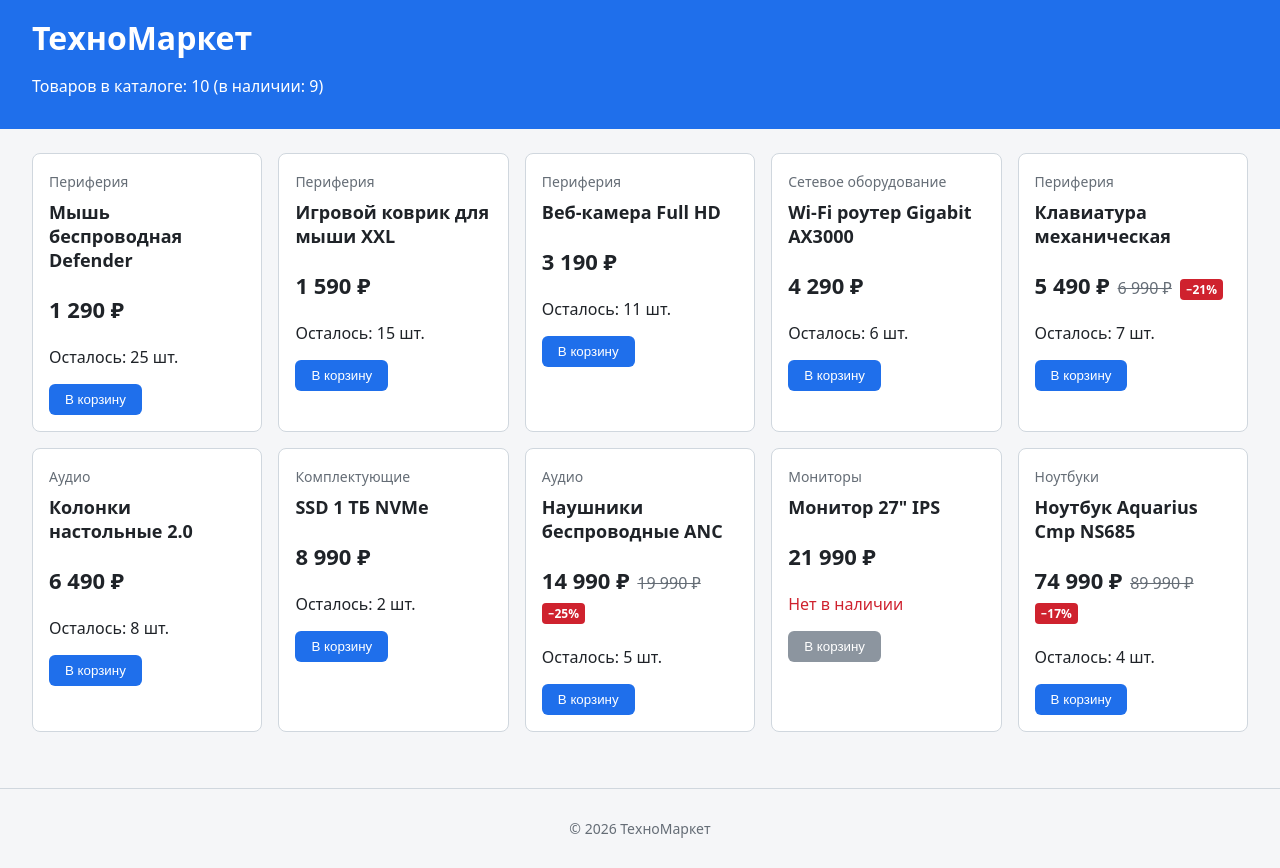
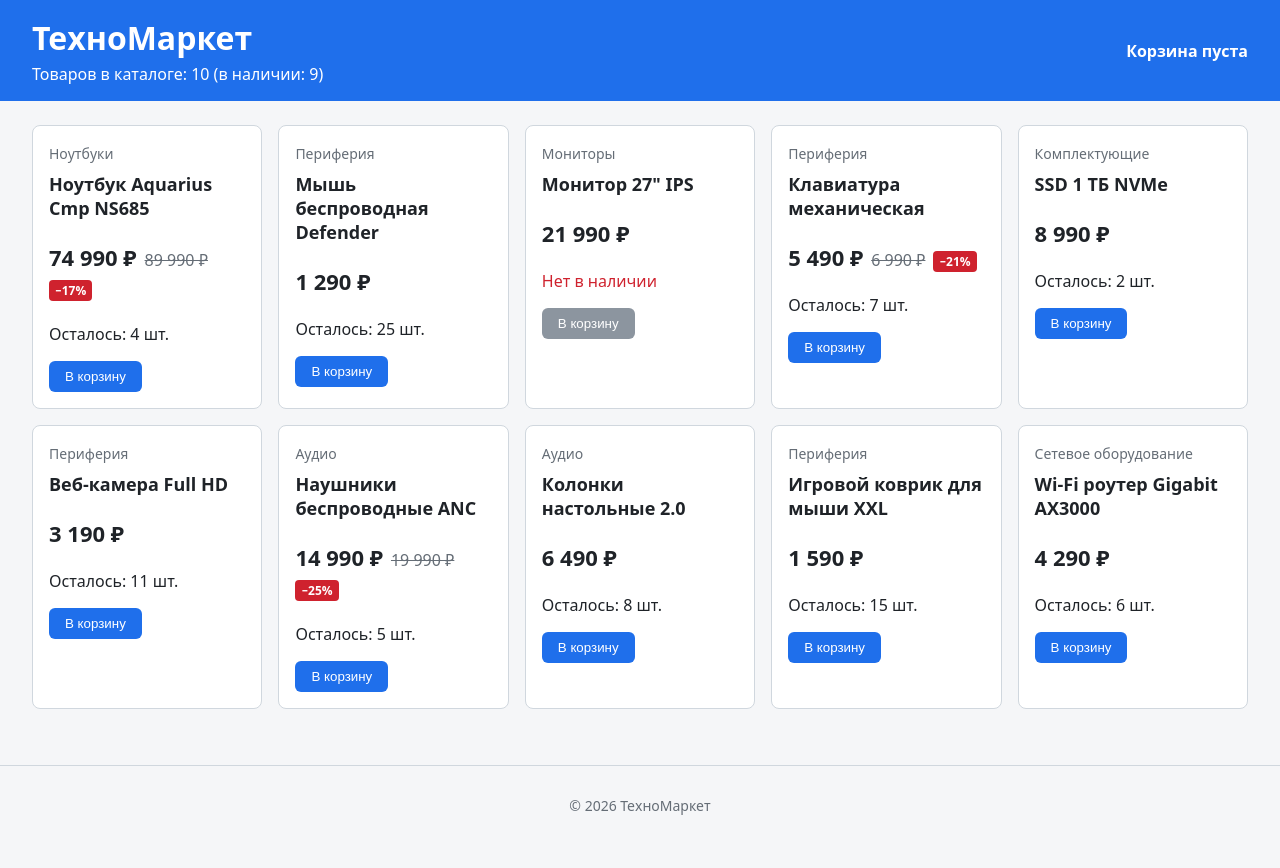
Before and after one commit to faiilvlia/corporate-is, a React (Vite) app in the folder shop-react/: page / in a window 1280 px wide. After the commit the page ends 845 px from the top, so only its background shows below. Built offline with nearby package versions, Linux system fonts and the light colour scheme.

Commit message:
Общая корзина: состояние поднято в App, сумма в шапке

```diff
--- a/shop-react/src/App.css
+++ b/shop-react/src/App.css
@@ -9,10 +9,22 @@ body {
   padding: 16px 32px;
   background: #1f6feb;
   color: white;
+  display: flex;
+  justify-content: space-between;
+  align-items: center;
+  gap: 16px;
 }
 
 .header h1 {
   margin: 0;
+}
+
+.header p {
+  margin: 4px 0 0;
+}
+
+.header-cart {
+  font-weight: bold;
 }
 
 main {
--- a/shop-react/src/App.jsx
+++ b/shop-react/src/App.jsx
@@ -1,3 +1,4 @@
+import { useState } from 'react'
 import Header from './components/Header.jsx'
 import ProductList from './components/ProductList.jsx'
 import Footer from './components/Footer.jsx'
@@ -7,8 +8,34 @@ import './App.css'
 const currentYear = new Date().getFullYear()
 
 function App() {
+  const [cartItems, setCartItems] = useState([])
+
   const inStockCount = products.filter((product) => product.stock > 0).length
-  const sortedProducts = products.toSorted((a, b) => a.price - b.price)
+
+  const cartLines = cartItems.map((item) => ({
+    ...item,
+    product: products.find((product) => product.id === item.productId),
+  }))
+
+  const cartCount = cartLines.reduce((sum, line) => sum + line.quantity, 0)
+  const cartTotal = cartLines.reduce(
+    (sum, line) => sum + line.product.price * line.quantity,
+    0,
+  )
+
+  function addToCart(productId) {
+    setCartItems((prev) => {
+      const existing = prev.find((item) => item.productId === productId)
+      if (existing) {
+        return prev.map((item) =>
+          item.productId === productId
+            ? { ...item, quantity: item.quantity + 1 }
+            : item,
+        )
+      }
+      return [...prev, { productId, quantity: 1 }]
+    })
+  }
 
   return (
     <>
@@ -16,9 +43,11 @@ function App() {
         shopName="ТехноМаркет"
         productCount={products.length}
         inStockCount={inStockCount}
+        cartCount={cartCount}
+        cartTotal={cartTotal}
       />
       <main>
-        <ProductList products={sortedProducts} />
+        <ProductList products={products} cartItems={cartItems} onAdd={addToCart} />
       </main>
       <Footer shopName="ТехноМаркет" year={currentYear} />
     </>
--- a/shop-react/src/components/Header.jsx
+++ b/shop-react/src/components/Header.jsx
@@ -1,11 +1,20 @@
-function Header({ shopName, productCount, inStockCount }) {
+import { formatPrice } from '../utils/format.js'
+
+function Header({ shopName, productCount, inStockCount, cartCount, cartTotal }) {
   return (
     <header className="header">
-      <h1>{shopName}</h1>
-      <p>
-        Товаров в каталоге: {productCount}
-        {inStockCount !== undefined && ` (в наличии: ${inStockCount})`}
-      </p>
+      <div>
+        <h1>{shopName}</h1>
+        <p>
+          Товаров в каталоге: {productCount}
+          {inStockCount !== undefined && ` (в наличии: ${inStockCount})`}
+        </p>
+      </div>
+      <div className="header-cart">
+        {cartCount > 0
+          ? `Корзина: ${cartCount} шт. на ${formatPrice(cartTotal)}`
+          : 'Корзина пуста'}
+      </div>
     </header>
   )
 }
--- a/shop-react/src/components/ProductCard.jsx
+++ b/shop-react/src/components/ProductCard.jsx
@@ -1,13 +1,6 @@
-import { useState } from 'react'
+import { formatPrice } from '../utils/format.js'
 
-const priceFormat = new Intl.NumberFormat('ru-RU', {
-  style: 'currency',
-  currency: 'RUB',
-  maximumFractionDigits: 0,
-})
-
-function ProductCard({ product }) {
-  const [inCart, setInCart] = useState(0)
+function ProductCard({ product, inCart, onAdd }) {
   const available = product.stock - inCart
   const discount = product.oldPrice
     ? Math.round(((product.oldPrice - product.price) / product.oldPrice) * 100)
@@ -18,10 +11,10 @@ function ProductCard({ product }) {
       <span className="card-category">{product.category}</span>
       <h2>{product.title}</h2>
       <p className="card-price">
-        {priceFormat.format(product.price)}
+        {formatPrice(product.price)}
         {product.oldPrice && (
           <>
-            <s className="card-old-price">{priceFormat.format(product.oldPrice)}</s>
+            <s className="card-old-price">{formatPrice(product.oldPrice)}</s>
             <span className="card-badge">−{discount}%</span>
           </>
         )}
@@ -34,7 +27,7 @@ function ProductCard({ product }) {
       <button
         type="button"
         disabled={available === 0}
-        onClick={() => setInCart(inCart + 1)}
+        onClick={() => onAdd(product.id)}
       >
         В корзину
       </button>
--- a/shop-react/src/components/ProductList.jsx
+++ b/shop-react/src/components/ProductList.jsx
@@ -1,11 +1,19 @@
 import ProductCard from './ProductCard.jsx'
 
-function ProductList({ products }) {
+function ProductList({ products, cartItems, onAdd }) {
   return (
     <section className="product-list">
-      {products.map((product) => (
-        <ProductCard key={product.id} product={product} />
-      ))}
+      {products.map((product) => {
+        const item = cartItems.find((item) => item.productId === product.id)
+        return (
+          <ProductCard
+            key={product.id}
+            product={product}
+            inCart={item ? item.quantity : 0}
+            onAdd={onAdd}
+          />
+        )
+      })}
     </section>
   )
 }
--- /dev/null
+++ b/shop-react/src/utils/format.js
@@ -0,0 +1,9 @@
+const priceFormat = new Intl.NumberFormat('ru-RU', {
+  style: 'currency',
+  currency: 'RUB',
+  maximumFractionDigits: 0,
+})
+
+export function formatPrice(value) {
+  return priceFormat.format(value)
+}
```
